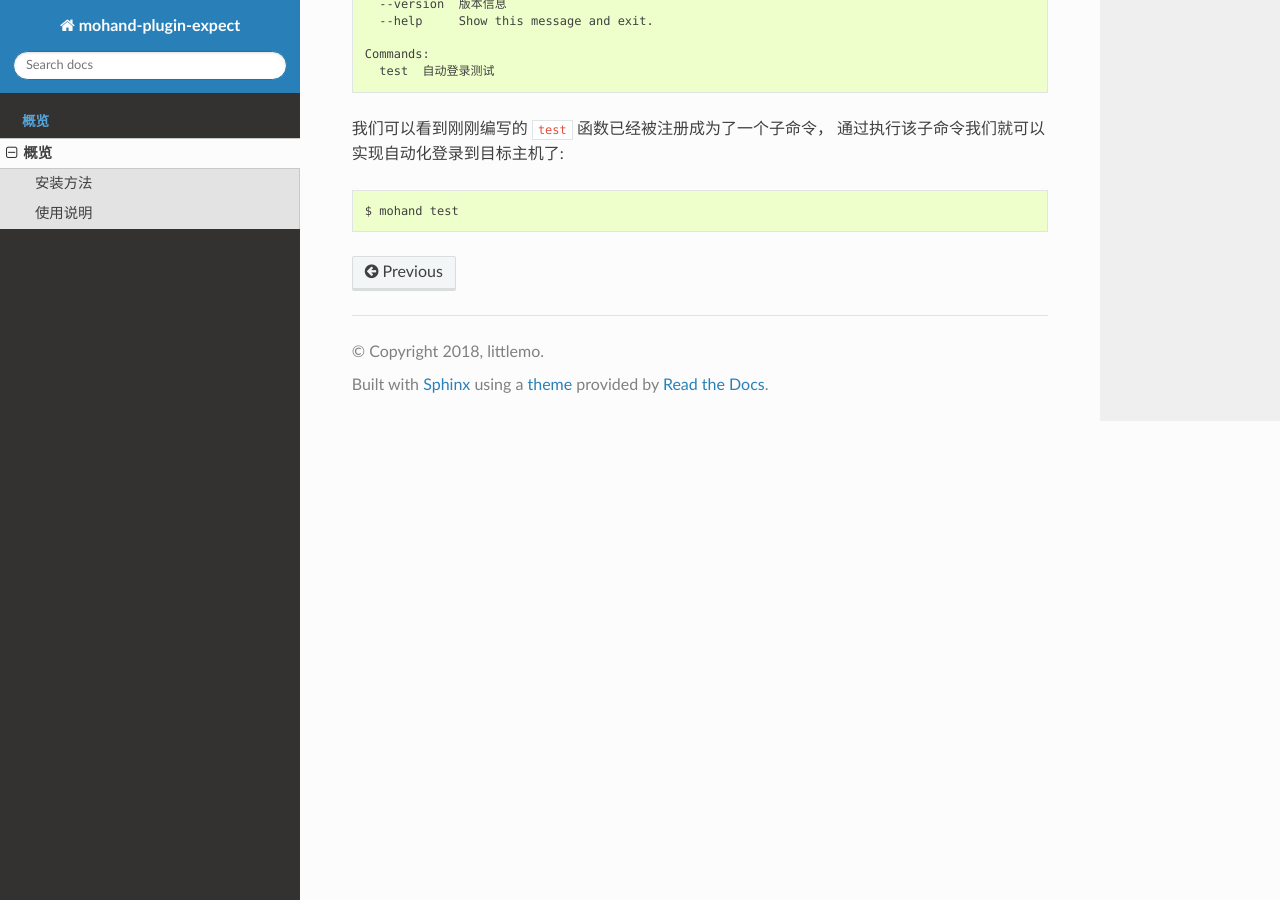
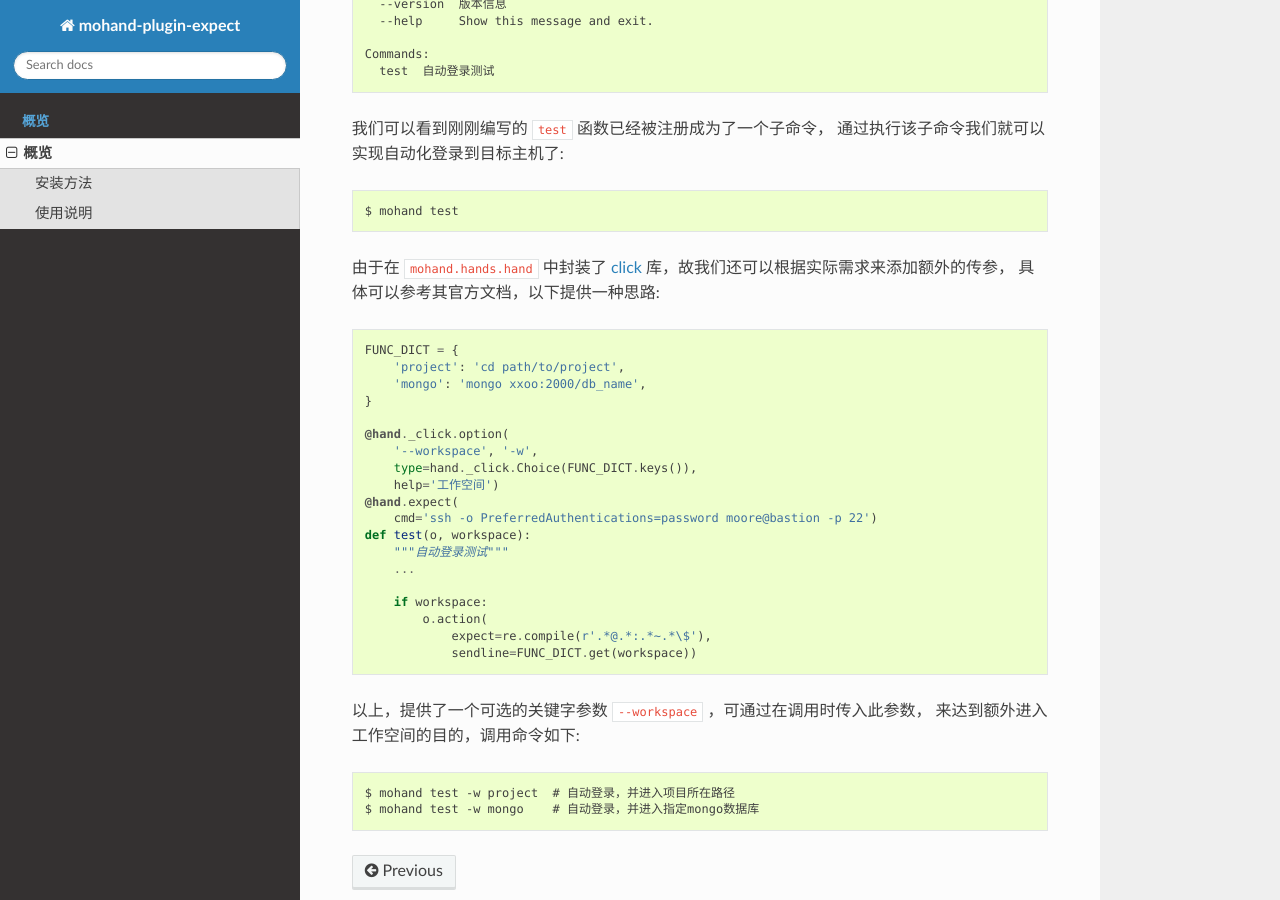
Before and after one commit to littlemo/mohand-plugin-expect, a Sphinx documentation site: the page built from docs/source/intro/overview.rst, in a window 1280 px wide and 900 px high, scrolled down 2438 px. Built offline with Sphinx 7.4.7 and the Read the Docs theme 2.0.0, drawn with Linux system fonts in a browser that asks for light colours; formulas are drawn with MathJax 3; cross-references to code outside the pages are shown as plain code.

Commit message:
F: 在使用说明中添加扩展命令参数的用例

```diff
--- a/docs/source/intro/overview.rst
+++ b/docs/source/intro/overview.rst
@@ -122,9 +122,39 @@
 
     $ mohand test
 
+由于在 ``mohand.hands.hand`` 中封装了 `click`_ 库，故我们还可以根据实际需求来添加额外的传参，
+具体可以参考其官方文档，以下提供一种思路::
+
+    FUNC_DICT = {
+        'project': 'cd path/to/project',
+        'mongo': 'mongo xxoo:2000/db_name',
+    }
+
+    @hand._click.option(
+        '--workspace', '-w',
+        type=hand._click.Choice(FUNC_DICT.keys()),
+        help='工作空间')
+    @hand.expect(
+        cmd='ssh -o PreferredAuthentications=password moore@bastion -p 22')
+    def test(o, workspace):
+        """自动登录测试"""
+        ...
+
+        if workspace:
+            o.action(
+                expect=re.compile(r'.*@.*:.*~.*\$'),
+                sendline=FUNC_DICT.get(workspace))
+
+以上，提供了一个可选的关键字参数 ``--workspace`` ，可通过在调用时传入此参数，
+来达到额外进入工作空间的目的，调用命令如下::
+
+    $ mohand test -w project  # 自动登录，并进入项目所在路径
+    $ mohand test -w mongo    # 自动登录，并进入指定mongo数据库
+
 
 .. _MoHand: http://mohand.rtfd.io/
 .. _pexpect: http://pexpect.rtfd.io/
 .. _virtualenv: http://virtualenv.pypa.io/
 .. _virtualenvwrapper: https://virtualenvwrapper.readthedocs.io/
 .. _正则验证工具: https://tool.moorehy.com/regex/
+.. _click: http://click.pocoo.org/6/
```
